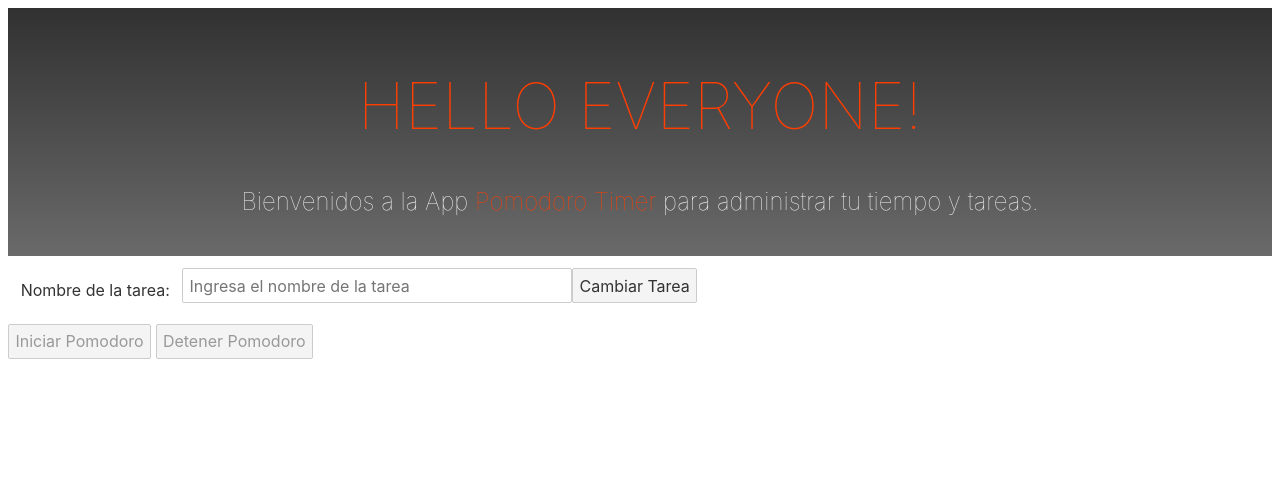
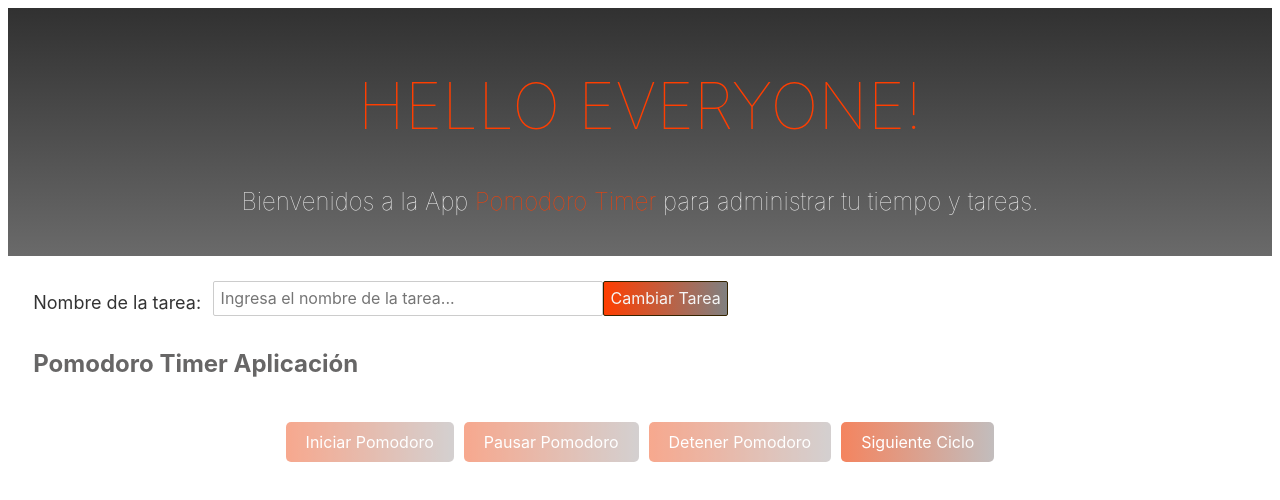
Before and after one commit to germope5/PomodoroTimer, a Svelte app: page / in a window 1280 px wide. Shown: the top 500 px of the page. Built offline with nearby package versions, Linux system fonts and the light colour scheme.

Commit message:
Modificaciones a los componentes y CSS

```diff
--- a/src/App.svelte
+++ b/src/App.svelte
@@ -10,6 +10,7 @@
 
 <script>
 	import TaskHistory from "./TaskHistory.svelte";
+	import Timer from "./Timer.svelte";
 	export let name;
 </script>
 
@@ -19,6 +20,7 @@
 </main>
 <section>
 	<TaskHistory/>
+	<Timer/>
 </section>
 
 <style>
--- a/src/TaskHistory.svelte
+++ b/src/TaskHistory.svelte
@@ -20,51 +20,42 @@
     const taskHistory = JSON.parse(localStorage.getItem('taskHistory')) || [];
     let inputTarea = "";
 
-    //Variable para definir si el Timer esta activo o no
-    let pomodoroRunning = false;
 
     //Función para Cambiar de Tarea
     function cambiarTarea() {
-      if(!pomodoroRunning) {
-        //Cambia la tarea solo si el POMODORO no está en ejecución.
-        taskHistory.push(inputTarea);
+    // Cambiar la tarea solo si no hay tareas en ejecución actualmente
+    if (!tareaEnEjecucion()) {
+      // Asegurarse de que hay un nombre de tarea válido antes de cambiar
+      if (inputTarea.trim() !== "") {
+        taskHistory.push(inputTarea.trim());
         localStorage.setItem('taskHistory', JSON.stringify(taskHistory));
-        inputTarea = ""; //Limpiar el campo de entrada despúes de cambiar de tarea
+        inputTarea = ""; // Limpiar el campo de entrada después de cambiar la tarea
       }
     }
+  }
 
-    //Función para Iniciar Pomodoro
-    function iniciarPomodoro () {
-      if (inputTarea !== "") {
-        //Iniciar el Pomodoro solo si se ha definido una tarea
-        //Implementare la lógica para Iniciar el Pomodoro
-        pomodoroRunning = true;
-      }
-    }
+  // Función que verifica si hay una tarea en ejecución actualmente
+  function tareaEnEjecucion() {
+    // Puedes agregar lógica adicional aquí según tus necesidades
+    // Por ejemplo, si estás implementando el temporizador Pomodoro, podrías verificar si está en ejecución
+    return false; // Cambia esto según tu implementación
+  }
 
-    // Función para Detener el Programa
-    function detenerPomodoro() {
-      // Lógica para la detención del POMODORO
-      pomodoroRunning = false;
-    }
+
 </script>
 
 <!-- Componente para introducir el nombre de la tarea. -->
 <section class="contenedor-fila">
     <label for="inputTarea">Nombre de la tarea:</label>
-    <input type="text" id="inputTarea" name="inputTarea" placeholder="Ingresa el nombre de la tarea" required>
-    <button on:click={cambiarTarea} disabled={pomodoroRunning}>Cambiar Tarea</button>
+    <input type="text" id="inputTarea" name="inputTarea" placeholder="Ingresa el nombre de la tarea..." required>
+    <button on:click={cambiarTarea} disabled={tareaEnEjecucion()}>Cambiar Tarea</button>
 </section>
 
-<section>
-  <button on:click={iniciarPomodoro} disabled={pomodoroRunning || inputTarea === "" }>Iniciar Pomodoro</button>
-  <button on:click={detenerPomodoro} disabled={!pomodoroRunning}>Detener Pomodoro</button>
-</section>
 
 <style>
 
   .contenedor-fila {
-    margin: 1%;
+    margin: 2%;
     display: flex;
     align-items: center;
   }
@@ -72,6 +63,7 @@
   label {
     margin-right: 1%; /* Ajusta el margen según tus necesidades */
     flex-shrink: 0; /* Evita que la etiqueta se reduzca si hay poco espacio */
+    font-size: 18px;
   }
 
   input {
@@ -79,4 +71,18 @@
     width: 390px;
   }
 
+  button {
+    background: linear-gradient(to right, #ff3e00, #808080);
+    color: whitesmoke;
+    border-color: #342300;
+    cursor: pointer;
+    transition: background-color 0.3s; /* Agregamos una transición para suavizar el cambio de color */
+  }
+
+  button:active {
+    background:linear-gradient(to left, #258fd6, #676767);
+    border-color: #011c2f;
+
+  }
+
 </style>
--- a/src/Timer.svelte
+++ b/src/Timer.svelte
@@ -14,20 +14,122 @@
 -->
 <script>
 
+    const taskHistory = JSON.parse(localStorage.getItem('taskHistory')) || [];
+    let inputTarea = "";
+
+    //Variable para definir si el Timer esta activo o no
+    let pomodoroRunning = false;
+
+    //Variable para controlar el Tiempo Restante Predeterminado del Temporizador
+    let tiempoRestante = 1500;
+
     let titulo = "Pomodoro Timer Aplicación";
+
+    //Función para Cambiar de Tarea
+    function cambiarTarea() {
+    if (!pomodoroRunning) {
+      // Cambiar la tarea solo si el pomodoro no está en ejecución
+      taskHistory.push(inputTarea);
+      localStorage.setItem('taskHistory', JSON.stringify(taskHistory));
+      inputTarea = ""; // Limpiar el campo de entrada después de cambiar la tarea
+    }
+  }
+
+    //Función para Iniciar Pomodoro
+    function iniciarPomodoro() {
+        if (inputTarea !== "") {
+        // Iniciar el pomodoro solo si se ha definido una tarea
+        pomodoroRunning = true;
+        temporizador = setInterval(() => {
+            if (tiempoRestante > 0) {
+            tiempoRestante--;
+            } else {
+            // Pomodoro completado, puedes realizar acciones adicionales aquí
+            detenerPomodoro();
+            }
+        }, 1000);
+        }
+    }
+
+    // Función para Pausar el POMODORO
+    function pausarPomodoro() {
+        clearInterval(temporizador);
+        pomodoroRunning = false;
+    }
+
+    // Función para Detener el Programa
+    function detenerPomodoro() {
+        clearInterval(temporizador);
+        pomodoroRunning = false;
+        tiempoRestante = 1500; // Reiniciar el tiempo a 25 minutos
+    }
+
+    function siguienteCiclo() {
+        // Puedes implementar lógica adicional para el siguiente ciclo aquí
+        detenerPomodoro();
+        // Por ejemplo, si quieres pasar al descanso, puedes ajustar el tiempo y llamar a iniciarPomodoro()
+  }
 
 </script>
 
-<section>
+<section class="ContenedorTimer">
 
     <h1>{titulo}</h1>
+    <section class="botones">
+        <button on:click={iniciarPomodoro} disabled={pomodoroRunning || inputTarea === ""}>Iniciar Pomodoro</button>
+    <button on:click={pausarPomodoro} disabled={!pomodoroRunning}>Pausar Pomodoro</button>
+    <button on:click={detenerPomodoro} disabled={!pomodoroRunning}>Detener Pomodoro</button>
+    <button on:click={siguienteCiclo} disabled={pomodoroRunning}>Siguiente Ciclo</button>
+
+    </section>
+
 
 </section>
 
 <style>
 
+    .ContenedorTimer {
+        margin:2%;
+    }
+
+    .botones {
+        display: flex;
+        justify-content: center; /* Para centrar horizontalmente los botones */
+        align-items: center; /* Para centrar verticalmente los botones */
+        height: 10vh; /* Ajusta según la altura que desees */
+    }
+
     h1 {
-        font-size: 19px;
+        font-size: 24px;
+        color: #676666;
+    }
+
+    button {
+        padding: 10px 20px;
+        font-size: 16px;
+        margin: 5px;
+        cursor: pointer;
+        border: none;
+        border-radius: 5px;
+        color: #fff; /* Color del texto del botón */
+        background: linear-gradient(to right, #f4845f, #c2bdbd);
+        border-color: #342300;
+        transition: background-color 0.3s, color 0.3s; /* Agregamos una transición para suavizar los cambios */
+    }
+
+    button:disabled {
+        opacity: 0.7; /* Opacidad reducida para botones deshabilitados */
+        cursor: not-allowed;
+    }
+
+    button:hover {
+        background: linear-gradient(to right, #ff3e00, #808080);
+        border-color: #251900; /* Cambiar color de fondo al pasar el mouse sobre el botón */
+    }
+
+    button:active {
+        background:linear-gradient(to left, #258fd6, #676767); /* Cambiar color de fondo cuando se hace clic en el botón */
+        border-color: #011c2f;
     }
 
 </style>
```
